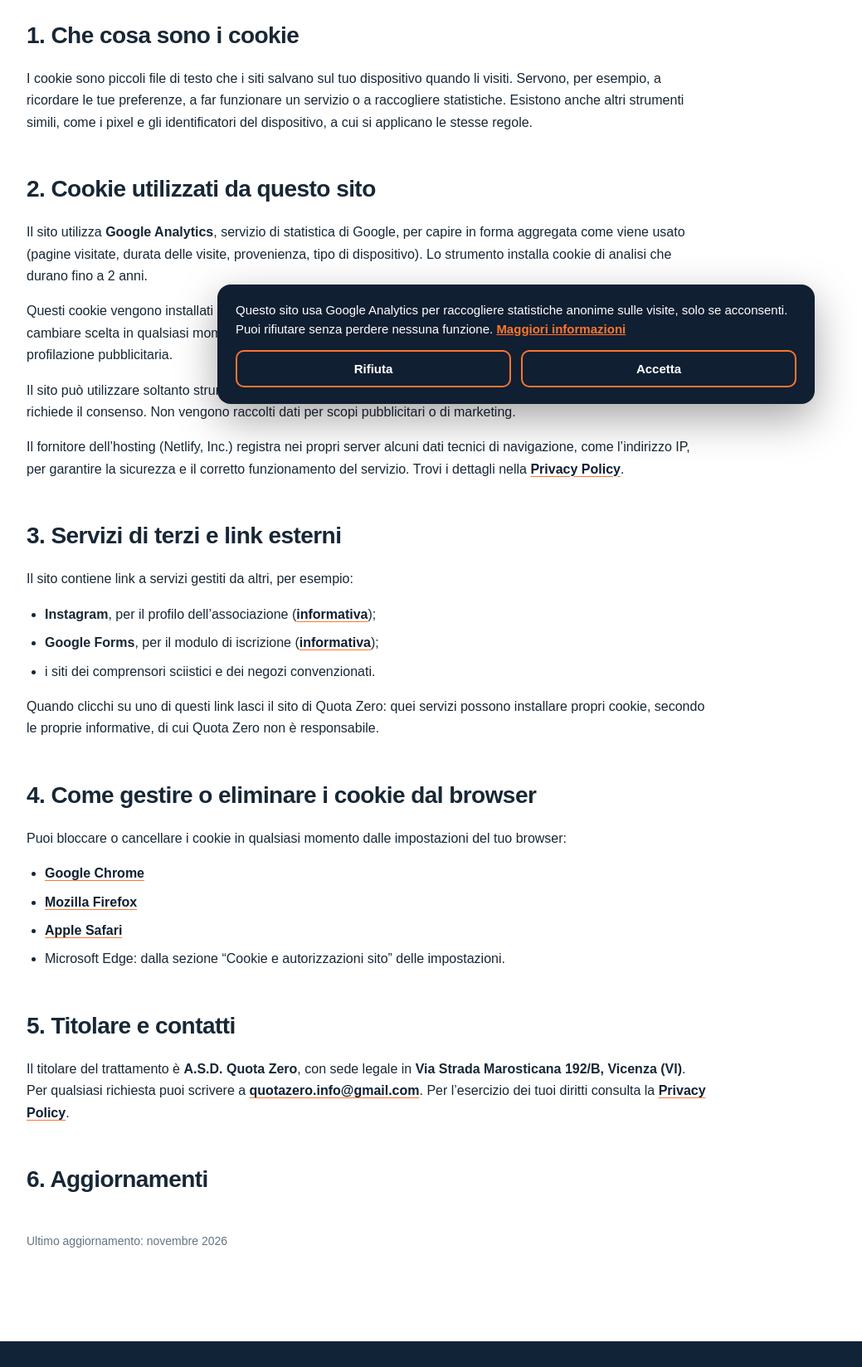
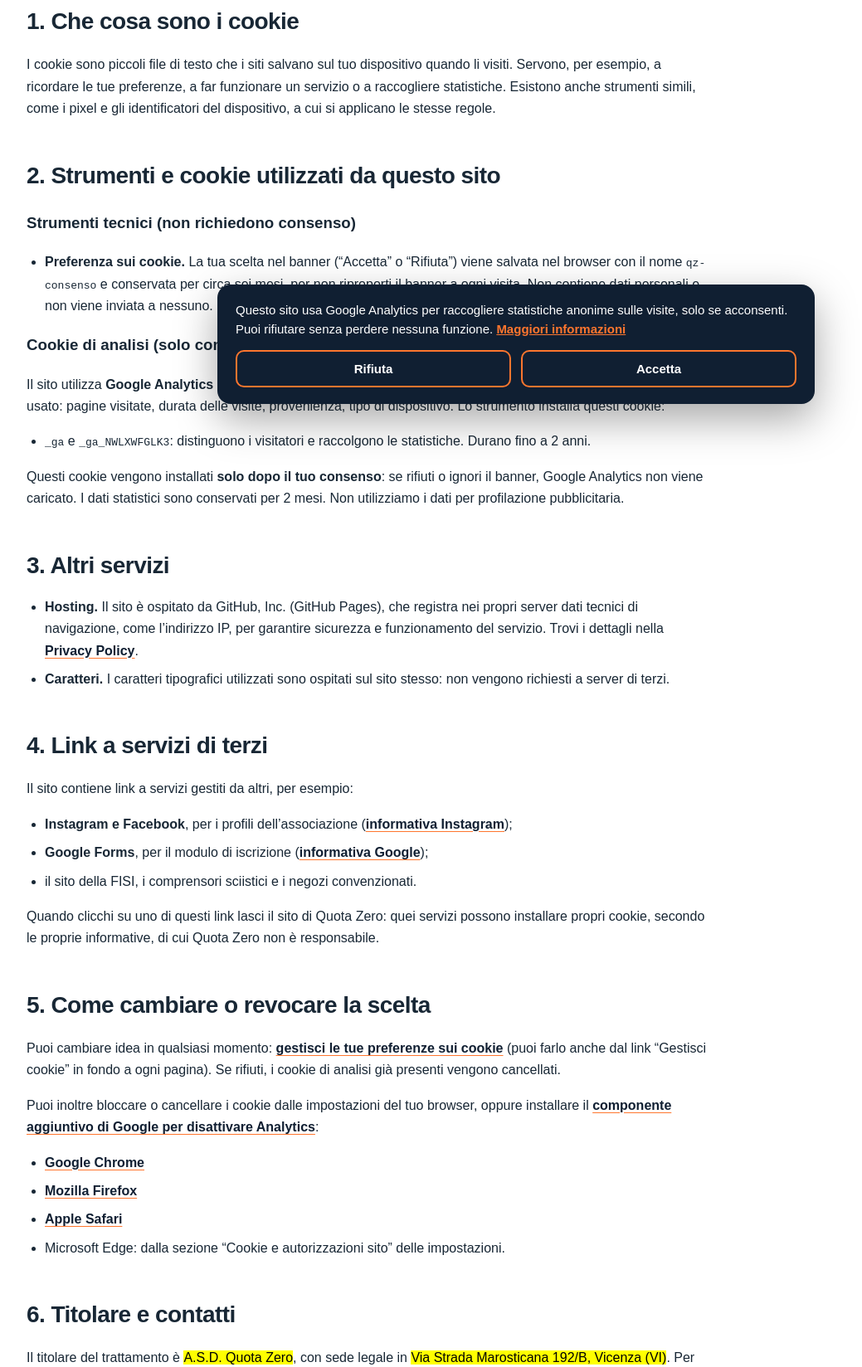
Before and after one commit to GIACOT/Quota-zero, a plain HTML site: page pages/cookie.html in a window 1280 px wide. Shown: the part 297-1945 px from the top of the page at 83% size, without its empty margins (18-1057 px from the left). Drawn offline with Linux system fonts and the light colour scheme.

Commit message:
COOKIES-PRIVACY

```diff
--- a/pages/cookie.html
+++ b/pages/cookie.html
@@ -21,7 +21,6 @@
     <main>
         <section class="page-hero">
             <div class="container">
-                <div class="eyebrow">QUOTA ZERO / GRISIGNANO DI ZOCCO</div>
                 <h1>Cookie</h1>
                 <p>Informazioni sui cookie e sugli strumenti di tracciamento utilizzati da questo sito.</p>
             </div>
@@ -33,39 +32,62 @@
                 <h2>1. Che cosa sono i cookie</h2>
                 <p>I cookie sono piccoli file di testo che i siti salvano sul tuo dispositivo quando li visiti. Servono,
                     per esempio, a ricordare le tue preferenze, a far funzionare un servizio o a raccogliere
-                    statistiche. Esistono anche altri strumenti simili, come i pixel e gli identificatori del
-                    dispositivo, a cui si applicano le stesse regole.</p>
+                    statistiche. Esistono anche strumenti simili, come i pixel e gli identificatori del dispositivo, a
+                    cui si applicano le stesse regole.</p>
 
-                <h2>2. Cookie utilizzati da questo sito</h2>
-                <p>Il sito utilizza <strong>Google Analytics</strong>, servizio di statistica di Google, per capire in
-                    forma aggregata come viene usato (pagine visitate, durata delle visite, provenienza, tipo di
-                    dispositivo). Lo strumento installa cookie di analisi che durano fino a 2 anni.</p>
-                <p>Questi cookie vengono installati <strong>solo dopo il tuo consenso</strong>: se rifiuti, nessun
-                    cookie di analisi viene attivato. Puoi cambiare scelta in qualsiasi momento da “Gestisci cookie” in
-                    fondo alla pagina. Non utilizziamo cookie di profilazione pubblicitaria.</p>
-                <p>Il sito può utilizzare soltanto strumenti tecnici strettamente necessari al suo funzionamento, per i
-                    quali la legge non richiede il consenso. Non vengono raccolti dati per scopi pubblicitari o di
-                    marketing.</p>
-                <p>Il fornitore dell’hosting (Netlify, Inc.) registra nei propri server alcuni dati tecnici di
-                    navigazione, come l’indirizzo IP, per garantire la sicurezza e il corretto funzionamento del
-                    servizio. Trovi i dettagli nella <a href="privacy.html">Privacy Policy</a>.</p>
+                <h2>2. Strumenti e cookie utilizzati da questo sito</h2>
+                <h3>Strumenti tecnici (non richiedono consenso)</h3>
+                <ul>
+                    <li><strong>Preferenza sui cookie.</strong> La tua scelta nel banner (“Accetta” o “Rifiuta”) viene
+                        salvata nel browser con il nome <code>qz-consenso</code> e conservata per circa sei mesi, per
+                        non riproporti il banner a ogni visita. Non contiene dati personali e non viene inviata a
+                        nessuno.</li>
+                </ul>
 
-                <h2>3. Servizi di terzi e link esterni</h2>
+                <h3>Cookie di analisi (solo con il tuo consenso)</h3>
+                <p>Il sito utilizza <strong>Google Analytics</strong> (Google Ireland Limited e Google LLC) per capire,
+                    in forma aggregata, come viene usato: pagine visitate, durata delle visite, provenienza, tipo di
+                    dispositivo. Lo strumento installa questi cookie:</p>
+                <ul>
+                    <li><code>_ga</code> e <code>_ga_NWLXWFGLK3</code>: distinguono i visitatori e raccolgono le
+                        statistiche. Durano fino a 2 anni.</li>
+                </ul>
+                <p>Questi cookie vengono installati <strong>solo dopo il tuo consenso</strong>: se rifiuti o ignori il
+                    banner, Google Analytics non viene caricato. I dati statistici sono conservati per 2 mesi. Non
+                    utilizziamo i dati per profilazione pubblicitaria.</p>
+
+                <h2>3. Altri servizi</h2>
+                <ul>
+                    <li><strong>Hosting.</strong> Il sito è ospitato da GitHub, Inc. (GitHub Pages), che registra nei
+                        propri server dati tecnici di navigazione, come l’indirizzo IP, per garantire sicurezza e
+                        funzionamento del servizio. Trovi i dettagli nella <a href="privacy.html">Privacy Policy</a>.
+                    </li>
+                    <li><strong>Caratteri.</strong> I caratteri tipografici utilizzati sono ospitati sul sito stesso:
+                        non vengono richiesti a server di terzi.</li>
+                </ul>
+
+                <h2>4. Link a servizi di terzi</h2>
                 <p>Il sito contiene link a servizi gestiti da altri, per esempio:</p>
                 <ul>
-                    <li><strong>Instagram</strong>, per il profilo dell’associazione (<a
-                            href="https://www.instagram.com/legal/privacy/" target="_blank"
-                            rel="noopener">informativa</a>);</li>
+                    <li><strong>Instagram e Facebook</strong>, per i profili dell’associazione (<a
+                            href="https://www.instagram.com/legal/privacy/" target="_blank" rel="noopener">informativa
+                            Instagram</a>);</li>
                     <li><strong>Google Forms</strong>, per il modulo di iscrizione (<a
-                            href="https://policies.google.com/privacy" target="_blank" rel="noopener">informativa</a>);
-                    </li>
-                    <li>i siti dei comprensori sciistici e dei negozi convenzionati.</li>
+                            href="https://policies.google.com/privacy" target="_blank" rel="noopener">informativa
+                            Google</a>);</li>
+                    <li>il sito della FISI, i comprensori sciistici e i negozi convenzionati.</li>
                 </ul>
                 <p>Quando clicchi su uno di questi link lasci il sito di Quota Zero: quei servizi possono installare
                     propri cookie, secondo le proprie informative, di cui Quota Zero non è responsabile.</p>
 
-                <h2>4. Come gestire o eliminare i cookie dal browser</h2>
-                <p>Puoi bloccare o cancellare i cookie in qualsiasi momento dalle impostazioni del tuo browser:</p>
+                <h2>5. Come cambiare o revocare la scelta</h2>
+                <p>Puoi cambiare idea in qualsiasi momento: <a href="#"
+                        onclick="window.apriConsenso && apriConsenso(); return false;">gestisci le tue preferenze sui
+                        cookie</a> (puoi farlo anche dal link “Gestisci cookie” in fondo a ogni pagina). Se rifiuti, i
+                    cookie di analisi già presenti vengono cancellati.</p>
+                <p>Puoi inoltre bloccare o cancellare i cookie dalle impostazioni del tuo browser, oppure installare il
+                    <a href="https://tools.google.com/dlpage/gaoptout" target="_blank" rel="noopener">componente
+                        aggiuntivo di Google per disattivare Analytics</a>:</p>
                 <ul>
                     <li><a href="https://support.google.com/chrome/answer/95647?hl=it" target="_blank"
                             rel="noopener">Google Chrome</a></li>
@@ -76,15 +98,15 @@
                     <li>Microsoft Edge: dalla sezione “Cookie e autorizzazioni sito” delle impostazioni.</li>
                 </ul>
 
-                <h2>5. Titolare e contatti</h2>
-                <p>Il titolare del trattamento è <strong class="da-compilare" data-f="denominazione">A.S.D. Quota
-                        Zero</strong>, con sede legale in <strong class="da-compilare" data-f="sede">[DA
-                        COMPILARE: sede legale]</strong>. Per qualsiasi richiesta puoi scrivere a <a
-                        class="da-compilare" data-f="email" data-mailto href="#">quotazero.info@gmail.com</a>. Per
-                    l’esercizio dei tuoi diritti
+                <h2>6. Titolare e contatti</h2>
+                <p>Il titolare del trattamento è <mark class="da-compilare" data-f="denominazione">A.S.D. Quota Zero</mark>, con sede legale in <mark class="da-compilare" data-f="sede">Via Strada Marosticana 192/B, Vicenza (VI)</mark>. Per qualsiasi richiesta puoi scrivere a <a class="da-compilare"
+                        data-f="email" data-mailto href="#">[DA COMPILARE: email]</a>. Per l’esercizio dei tuoi diritti
                     consulta la <a href="privacy.html">Privacy Policy</a>.</p>
 
-                <h2>6. Aggiornamenti</h2>
+                <h2>7. Aggiornamenti</h2>
+                <p>Se cambiano gli strumenti utilizzati dal sito, questa pagina viene aggiornata e, quando richiesto
+                    dalla legge, ti verrà chiesto il consenso prima di attivarli.</p>
+
                 <p class="legal-update">Ultimo aggiornamento: novembre 2026</p>
             </div>
         </section>
```
Also changed, not shown: pages/privacy.html (+49 -37 lines).
